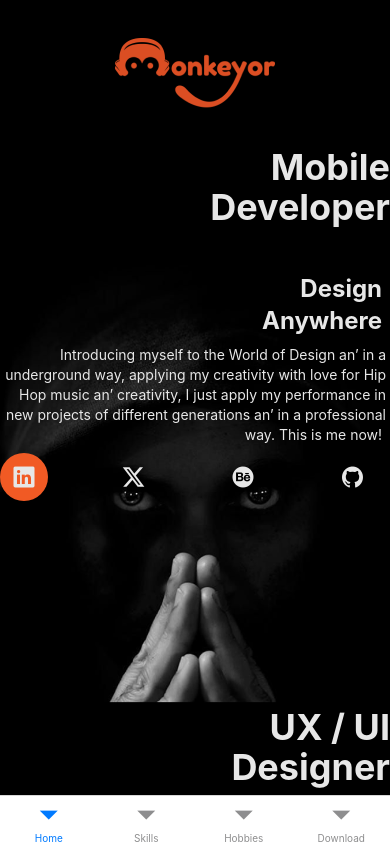
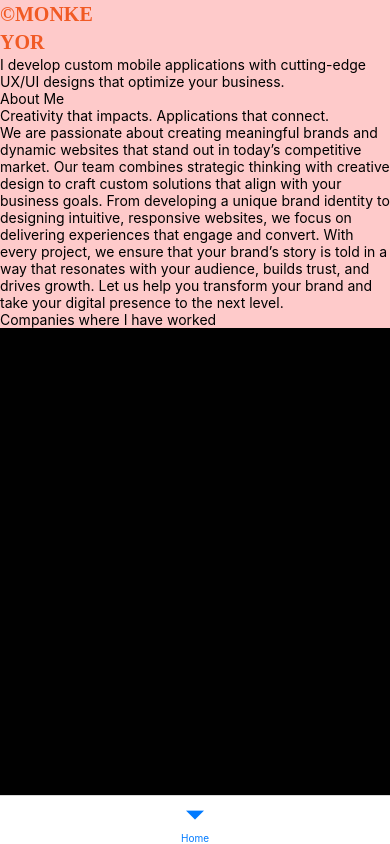
Before and after one commit to MonkeYor13/my_profile, a React Native app: screen /MyHome in a window 390 px wide. Built offline with nearby package versions, Linux system fonts and the light colour scheme.

Commit message:
aprendiendo a instalr fuentes personalizada en react native

```diff
--- a/app.json
+++ b/app.json
@@ -22,6 +22,9 @@
     },
     "web": {
       "favicon": "./assets/favicon.png"
-    }
+    },
+    "plugins": [
+      "expo-font"
+    ]
   }
 }
--- /dev/null
+++ b/components/SectionHome.jsx
@@ -0,0 +1,33 @@
+import { StyleSheet, Text, View } from 'react-native'
+import React from 'react'
+import { Inter_400Regular, Inter_700Bold } from '@expo-google-fonts/inter';
+
+export default function SectionHome() {
+  return (
+    <View>
+      <View className="bg-red-200">
+        <Text className="text-orangeApp text-xl font-inter font-bold">©MONKE{'\n'}YOR</Text>
+      </View>
+      <View className="bg-red-200">
+
+        <Text>I develop custom mobile applications with cutting-edge UX/UI designs that optimize your business.</Text>
+      </View>
+      <View className="bg-red-200">
+        <Text>About Me</Text>
+        <Text>Creativity that impacts. Applications that connect.</Text>
+        <Text>We are passionate about creating meaningful brands and dynamic websites that stand out in today’s competitive market. Our team combines strategic thinking with creative design to craft custom solutions that align with your business goals. From developing a unique brand identity to designing intuitive, responsive websites, we focus on delivering experiences that engage and convert.
+
+          With every project, we ensure that your brand’s story is told in a way that resonates with your audience, builds trust, and drives growth. Let us help you transform your brand and take your digital presence to the next level.</Text>
+
+      </View>
+      <View className="bg-red-200">
+        <Text>Companies where I have worked</Text>
+        {/* iconos de companias */}
+      </View>
+    </View>
+  )
+}
+
+const styles = StyleSheet.create({
+
+})
--- a/navigation/MyStack.jsx
+++ b/navigation/MyStack.jsx
@@ -1,7 +1,5 @@
 import { createNativeStackNavigator } from '@react-navigation/native-stack';
 const Stack = createNativeStackNavigator();
-import MySkills from '../screens/MySkills'
-import MyHobbies from '../screens/MyHobbies'
 import MyTab from './MyTab';
 
 export default function MyStack() {
@@ -14,8 +12,7 @@ export default function MyStack() {
           headerShown: false
         }}
       />
-      <Stack.Screen name='Skills' component={MySkills} />
-      <Stack.Screen name='Hobbies' component={MyHobbies} />
+
     </Stack.Navigator>
   )
 }
--- a/navigation/MyTab.jsx
+++ b/navigation/MyTab.jsx
@@ -1,7 +1,6 @@
 import { createBottomTabNavigator } from "@react-navigation/bottom-tabs";
 import Home from "../screens/Home";
-import MyHobbies from "../screens/MyHobbies";
-import MySkills from "../screens/MySkills";
+
 //import Ionicons from "@expo/vector-icons/Ionicons";
 const Tab = createBottomTabNavigator();
 
@@ -9,10 +8,8 @@ const Tab = createBottomTabNavigator();
 export default function MyTab() {
   return (
     <Tab.Navigator>
-      <Tab.Screen name="MyHome" component={Home} options={{ headerShown: false, tabBarLabel: 'Home'}}/>
-      <Tab.Screen name="Skills" component={MySkills} options={{ headerShown: false }} />
-      <Tab.Screen name="Hobbies" component={MyHobbies} options={{ headerShown: false }} />
-      <Tab.Screen name="Download" component={MyHobbies} options={{ headerShown: false }} />
+      <Tab.Screen name="MyHome" component={Home} options={{ headerShown: false, tabBarLabel: 'Home' }} />
+
     </Tab.Navigator>
   )
 }
--- a/screens/Home.jsx
+++ b/screens/Home.jsx
@@ -2,6 +2,7 @@ import { View, Text, Image, SafeAreaView, StyleSheet, StatusBar, Platform, Image
 import { LinearGradient } from 'expo-linear-gradient';
 import Ionicons from '@expo/vector-icons/Ionicons';
 import FontAwesome6 from '@expo/vector-icons/FontAwesome6';
+import SectionHome from '../components/SectionHome';
 const logo = require('../assets/logos/logo.png')
 const bgHome = require('../assets/backgrounds/bg-home.png')
 
@@ -20,78 +21,18 @@ export default function Home() {
   };
   return (
 
-    <SafeAreaView style={styles.container}>
+    <SafeAreaView style={styles.container} className='bg-bg_primary'>
       <StatusBar style='auto' />
-
-      <View style={styles.cont1}>
-        <Image source={logo} className={'self-center'} />
-        <Text className={'text-4xl font-bold text-lightgrey text-right'}>Mobile{'\n'}Developer</Text>
-      </View>
-
-      <ImageBackground source={bgHome} style={styles.cont2} >
-
-        <View style={styles.contSocialmedia}>
-          <Text className='text-2xl font-bold text-lightgrey text-right p-2'>Design{'\n'}Anywhere</Text>
-          <Text className='text-sm text-lightgrey text-right px-1'>Introducing myself to the World of Design an’ in a underground way, applying my creativity with love for Hip Hop music an’ creativity, I just apply my performance in new projects of different generations an’ in a professional way. This is me now! </Text>
-          <View className='flex-row'>
-
-            <TouchableOpacity className='rounded-full bg-orangeApp w-12 h-12 justify-center items-center mt-2'
-              onPress={opneLinkedIn}
-            >
-              <Ionicons name="logo-linkedin" size={24} color="#E7E7E7" />
-            </TouchableOpacity>
-
-            <View className='flex-row w-full justify-evenly mt-2'>
-              <TouchableOpacity className='rounded-full w-12 h-12 justify-center items-center'
-                onPress={opneX}
-              >
-                <FontAwesome6 name="x-twitter" size={24} color="#E7E7E7" />
-              </TouchableOpacity>
-
-              <View className='rounded-full  w-12 h-12 justify-center items-center'>
-                <Ionicons name="logo-behance" size={24} color="#E7E7E7" />
-              </View>
-
-              <TouchableOpacity className='rounded-full  w-12 h-12 justify-center items-center'
-                onPress={opneGitHub}
-              >
-                <Ionicons name="logo-github" size={24} color="#E7E7E7" />
-              </TouchableOpacity>
-
-            </View>
-          </View>
-        </View>
-
-
-        <View style={styles.title2}>
-          <Text className={'text-4xl font-bold text-lightgrey text-right mb-2'}>UX / UI{'\n'}Designer</Text>
-        </View>
-      </ImageBackground>
-
+      <ScrollView>
+       <SectionHome/>
+      </ScrollView>
     </SafeAreaView >
   )
 }
 const styles = StyleSheet.create({
   container: {
     flex: 1,
-    backgroundColor: 'black',
-    paddingHorizontal: 16
+    // backgroundColor: 'black',
   },
-  cont1: {
-    flex: 1,
-    //backgroundColor: 'red',
-    justifyContent: 'space-evenly'
-  },
-  cont2: {
-    flex: 2,
-  },
-  contSocialmedia: {
-    flex: 2,
-    //backgroundColor: 'green',
-    justifyContent: ''
-  },
-  title2: {
-    //flex: 1,
-    justifyContent: 'flex-end'
-  }
+
 })
--- a/screens/MyHobbies.jsx
+++ /dev/null
@@ -1,10 +0,0 @@
-import { View, Text } from 'react-native'
-import React from 'react'
-
-export default function MyHobbies() {
-  return (
-    <View>
-      <Text>MyHobbies</Text>
-    </View>
-  )
-}
--- a/screens/MySkills.jsx
+++ /dev/null
@@ -1,10 +0,0 @@
-import { View, Text } from 'react-native'
-import React from 'react'
-
-export default function MySkills() {
-  return (
-    <View>
-      <Text>MySkills</Text>
-    </View>
-  )
-}
--- a/tailwind.config.js
+++ b/tailwind.config.js
@@ -4,15 +4,19 @@ module.exports = {
     "./App.{js,jsx,ts,tsx}",
     "./components/**/*.{js,jsx,ts,tsx}",
     "./screens/**/*.{js,jsx,ts,tsx}",
+    "./assets/fonts/**/*.{js,jsx,ts,tsx}",
   ],
   theme: {
     extend: {
       colors: {
         orangeApp: "#F15A24",
-        background: "#010101",
-        link: "#FE895F",
-        darkgrey: "#9D9D9D",
-        lightgrey: "#E7E7E7",
+        bg_primary: "#010101",
+        bg_secundary: "#181A1B",
+        title_text: "#FFFFFF",
+        text: "#FFFFFF8E",
+      },
+      fontFamily: {
+        inter: ["Inter_400Regular", 'Inter_700Bold'],
       },
     },
   },
```
Also changed, not shown: navigation/MyDrawer.jsx (deleted, +0 -10 lines), package.json (+5 -2 lines), 1 other file (tests, documents, lock files or other folders).
